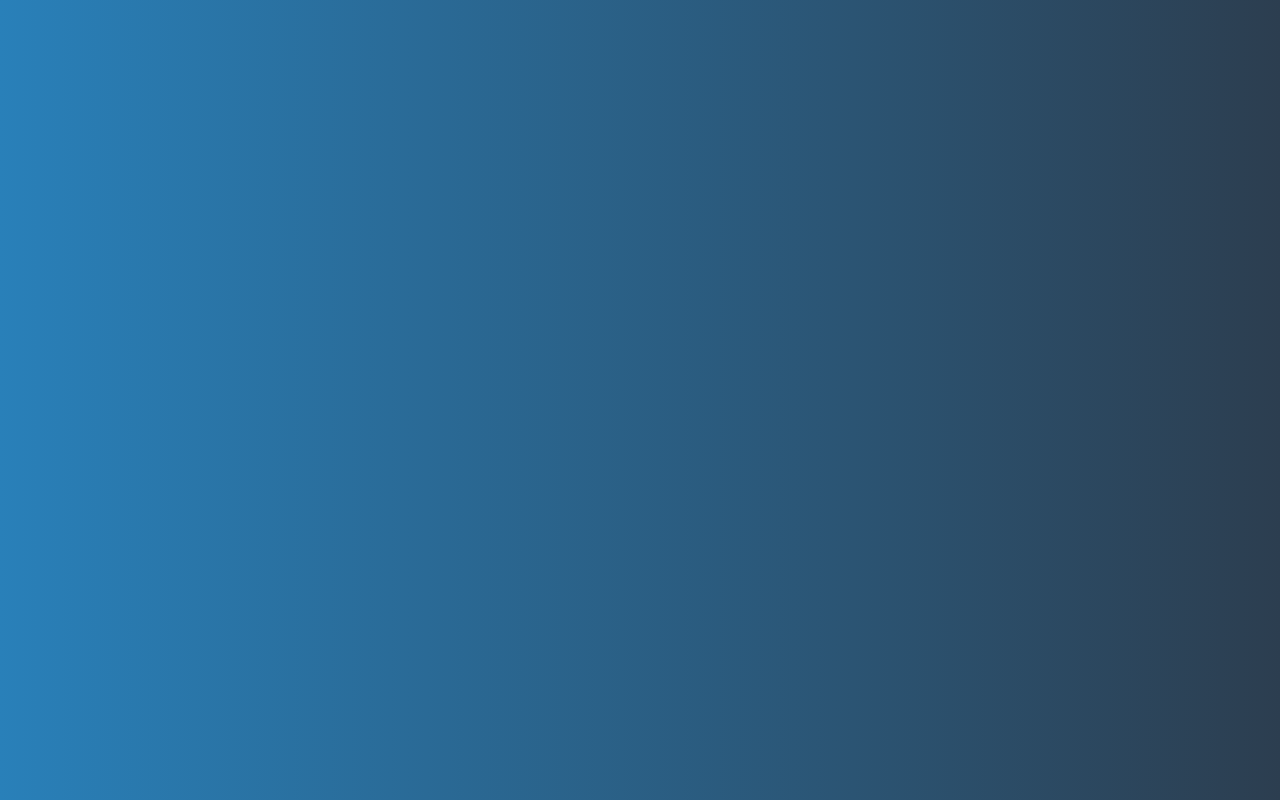
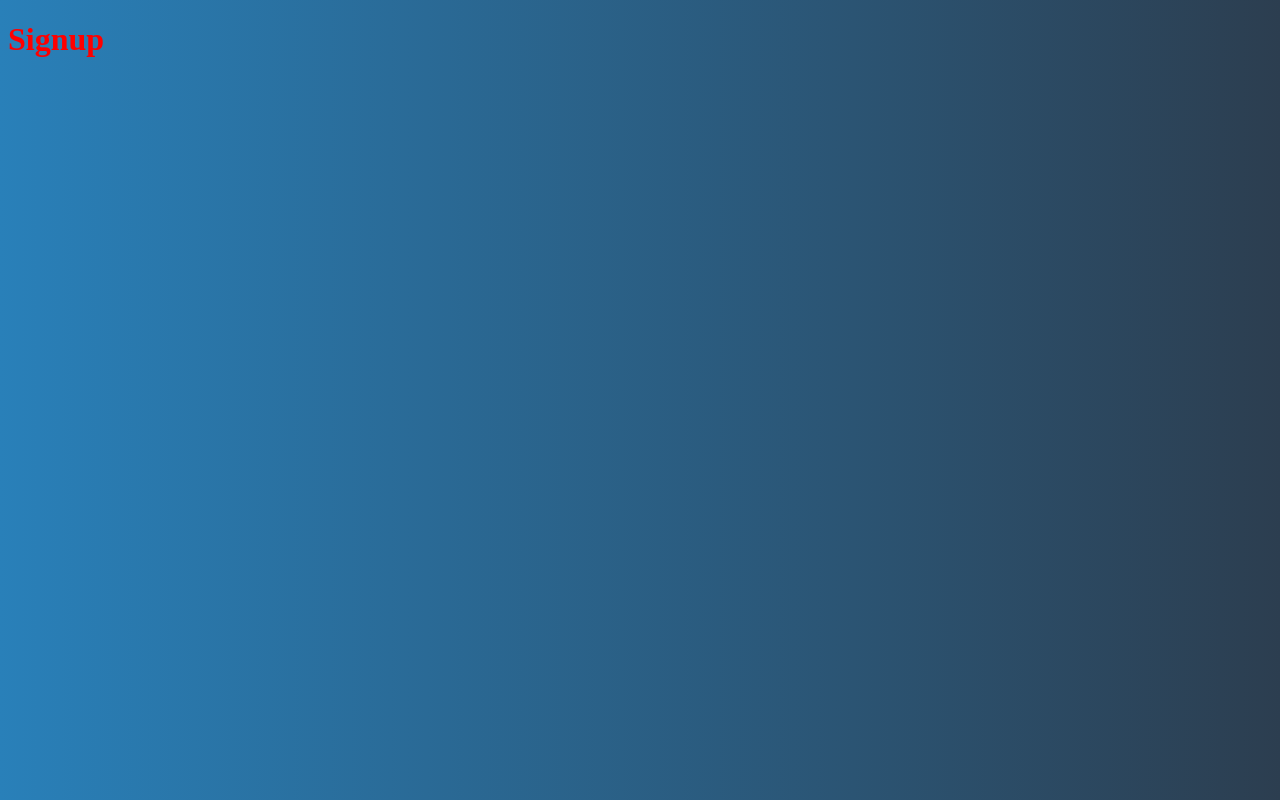
Before and after one commit to pradhyumvyas/JobApplicationTracker, a React (Create React App) app in the folder FrontEnd/job-app-tracker/: page /signup in a window 1280 px wide. Built offline with nearby package versions, Linux system fonts and the light colour scheme.

Commit message:
make signup component and Redirect to signup page

```diff
--- a/FrontEnd/job-app-tracker/src/Routes.js
+++ b/FrontEnd/job-app-tracker/src/Routes.js
@@ -3,6 +3,7 @@ import {BrowserRouter, Switch, Route} from "react-router-dom";
 
 import Home from './core/home'
 import Signin from './user/Signin'
+import Signup from './user/Signup';
 
 
 function Routes() {
@@ -11,6 +12,7 @@ function Routes() {
         <Switch>
             <Route path="/" exact component={Home} ></Route>
             <Route path="/signin" exact component={Signin} ></Route>
+            <Route path="/signup" exact component={Signup} ></Route>
         </Switch>
         </BrowserRouter>
     )
--- a/FrontEnd/job-app-tracker/src/core/home.js
+++ b/FrontEnd/job-app-tracker/src/core/home.js
@@ -8,6 +8,7 @@ import { useHistory } from "react-router-dom";
 function Home() {
     const history = useHistory();
     const signinRoute = () => history.push('/Signin')
+    const signupRoute = () => history.push('/Signup')
 
     return (
         <div>
@@ -17,7 +18,7 @@ function Home() {
             </div>
 
             <div className="userAuth">
-                <Button variant="contained" color="primary" >Sign Up</Button>
+                <Button variant="contained" color="primary" onClick={signupRoute} >Sign Up</Button>
                 <Button variant="contained" color="primary"  onClick={signinRoute} >Login</Button>
 
             </div>
--- /dev/null
+++ b/FrontEnd/job-app-tracker/src/user/Signup.js
@@ -0,0 +1,11 @@
+import React from 'react'
+
+function Signup() {
+    return (
+        <div>
+            <h1>Signup</h1>
+        </div>
+    )
+}
+
+export default Signup
```
Also changed, not shown: 1 other file (tests, documents, lock files or other folders).
